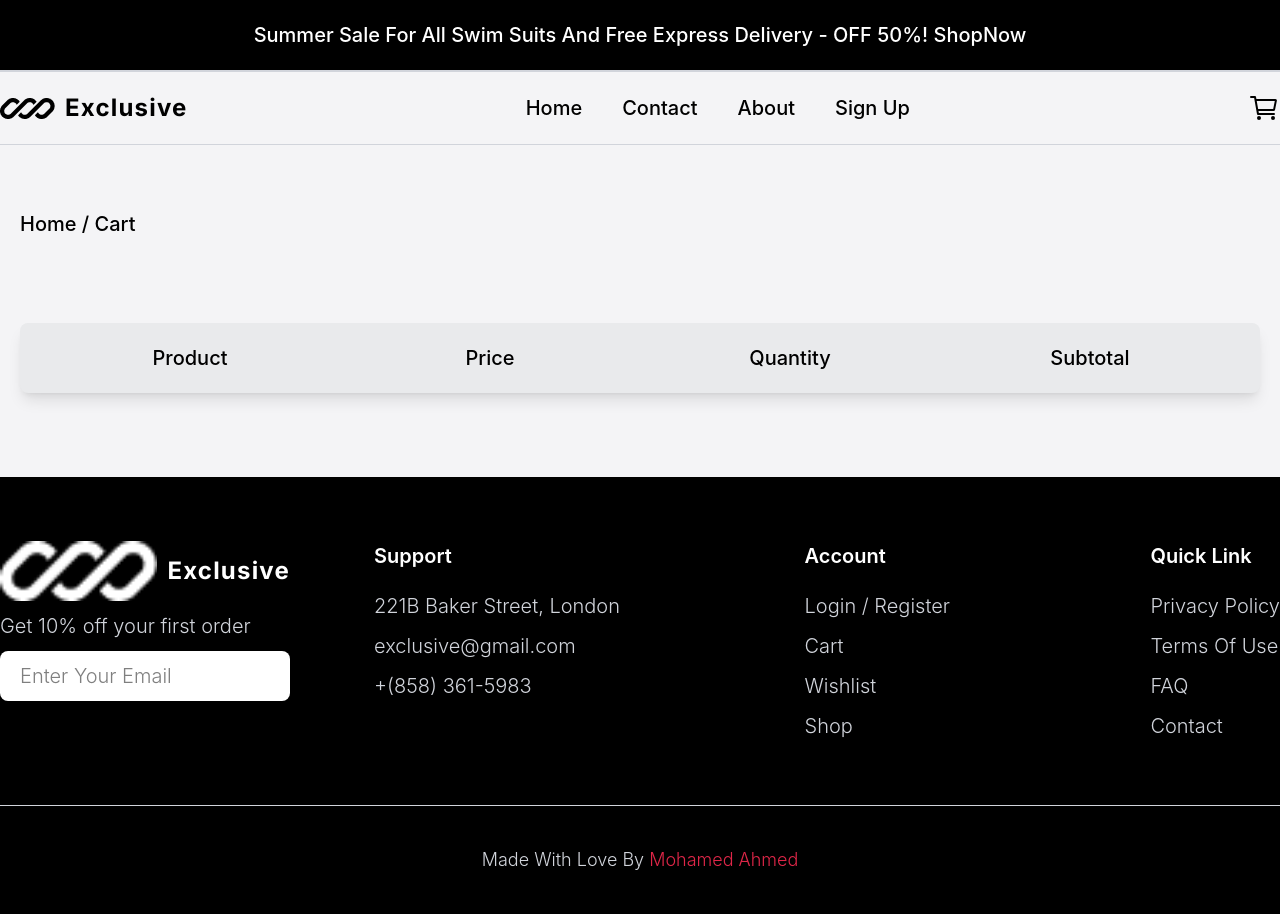
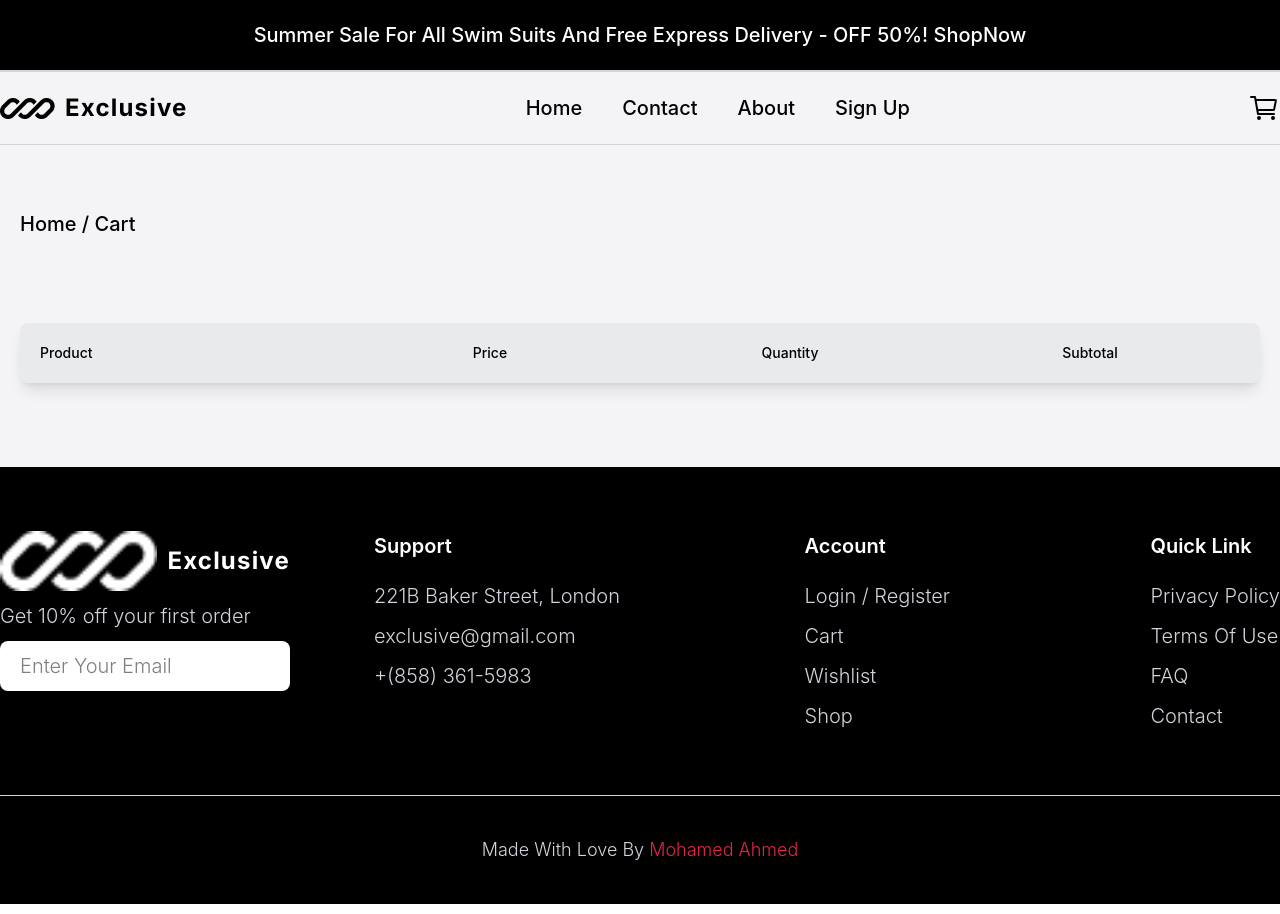
Before and after one commit to Mohamed-Y0/Exclusive, a React (Vite) app: page /cart in a window 1280 px wide. Built offline with nearby package versions, Linux system fonts and the light colour scheme; a web font is replaced by a local one.

Commit message:
fix typescript error

```diff
--- a/src/components/cart/CartProducts.tsx
+++ b/src/components/cart/CartProducts.tsx
@@ -33,9 +33,9 @@ function CartProducts() {
       <div>
         <PageLocation />
       </div>
-      <div className="flex flex-col gap-5 py-16">
+      <div className="flex flex-col gap-5 py-16 text-sm">
         <div className="grid grid-cols-4 items-center rounded-lg bg-neutral-100 p-5 shadow-lg">
-          <p className="justify-self-center">Product</p>
+          <p className="">Product</p>
           <p className="justify-self-center">Price</p>
           <p className="justify-self-center">Quantity</p>
           <p className="justify-self-center">Subtotal</p>
@@ -44,17 +44,17 @@ function CartProducts() {
           {cart.map((item) => (
             <div
               key={item.id}
-              className="relative grid grid-cols-4 items-center rounded-2xl bg-neutral-100 px-5 shadow-lg"
+              className="relative flex items-center rounded-2xl bg-neutral-100 px-5 py-5 shadow-lg md:grid md:grid-cols-4 md:py-2.5"
             >
               <img
                 src={item.thumbnail}
                 alt={item.title}
-                className="w-1/3 justify-self-center"
+                className="w-1/4 lg:w-1/6"
               />
               <p className="justify-self-center">
                 {formatCurrency(item.quantity * item.price)}
               </p>
-              <div className="flex items-center justify-center gap-5">
+              <div className="flex items-center justify-center gap-2.5 md:gap-5">
                 <button
                   className="cursor-pointer rounded-lg bg-white px-2.5 py-1 font-bold"
                   onClick={() => decrement(item)}
@@ -76,9 +76,9 @@ function CartProducts() {
               </div>
               <button
                 onClick={() => dispatch(removeCartItem(item.id))}
-                className="absolute top-1/2 right-0 translate-x-1/2 -translate-y-1/2 cursor-pointer rounded-full bg-white p-2.5 duration-200 hover:bg-red-500 hover:text-white"
+                className="absolute top-1/2 right-0 translate-x-1/2 -translate-y-1/2 cursor-pointer rounded-full bg-white p-1 duration-200 hover:bg-red-500 hover:text-white md:p-2.5"
               >
-                <FaRegTrashAlt size={30} />
+                <FaRegTrashAlt className="size-5" />
               </button>
             </div>
           ))}
--- a/src/components/layout/Header/Categories.tsx
+++ b/src/components/layout/Header/Categories.tsx
@@ -24,7 +24,7 @@ const categories = [
 
 type Props = {
   col?: boolean;
-  handleMenuToggle: () => void;
+  handleMenuToggle?: () => void;
 };
 
 function Categories({ col, handleMenuToggle }: Props) {
```
